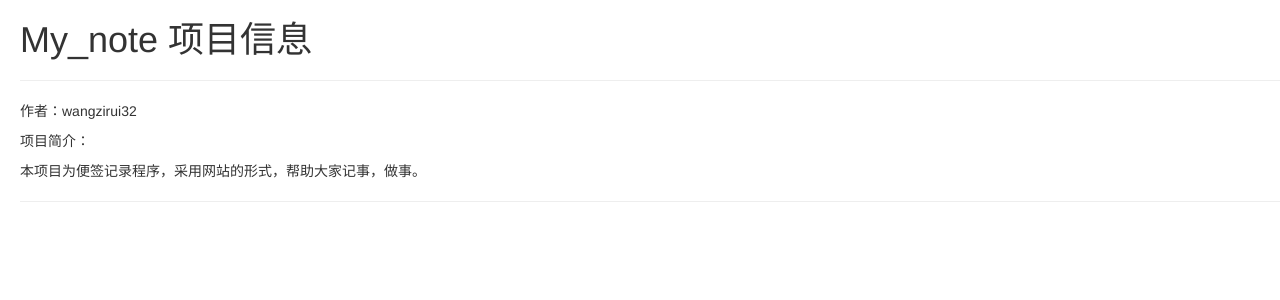
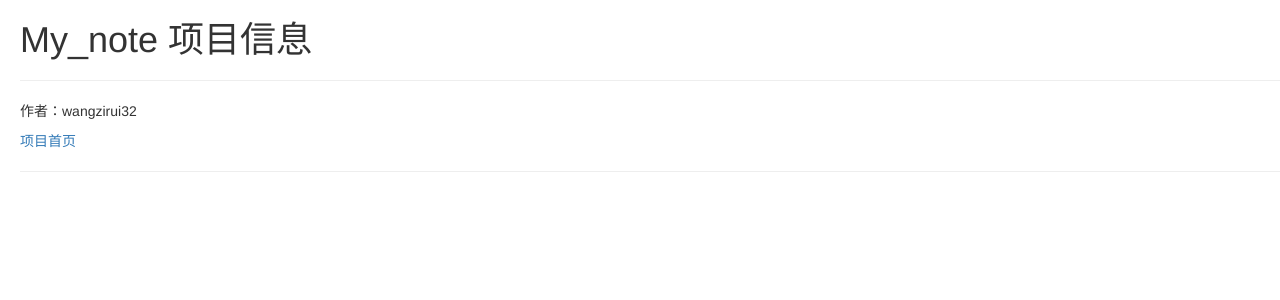
Before and after one commit to wangzirui32/my_note, a Flask app: page /project/ in a window 1280 px wide. Shown: the part 52-352 px from the top of the page. Run offline with Flask 2, Linux system fonts and the light colour scheme; some libraries are stand-ins or nearby versions.

```diff
--- a/templates/project/project.html
+++ b/templates/project/project.html
@@ -6,8 +6,6 @@
     <h1>My_note 项目信息</h1>
     <hr>
     <p>作者：wangzirui32</p>
-    <p>项目简介：</p>
-    <p>本项目为便签记录程序，采用网站的形式，帮助大家记事，做事。</p>
+    <a href="https://gitee.com/wangzirui32/my_note">项目首页</a>
     <hr>
-    <a></a>
 {% endblock %}
```
Also changed, not shown: README.md.
